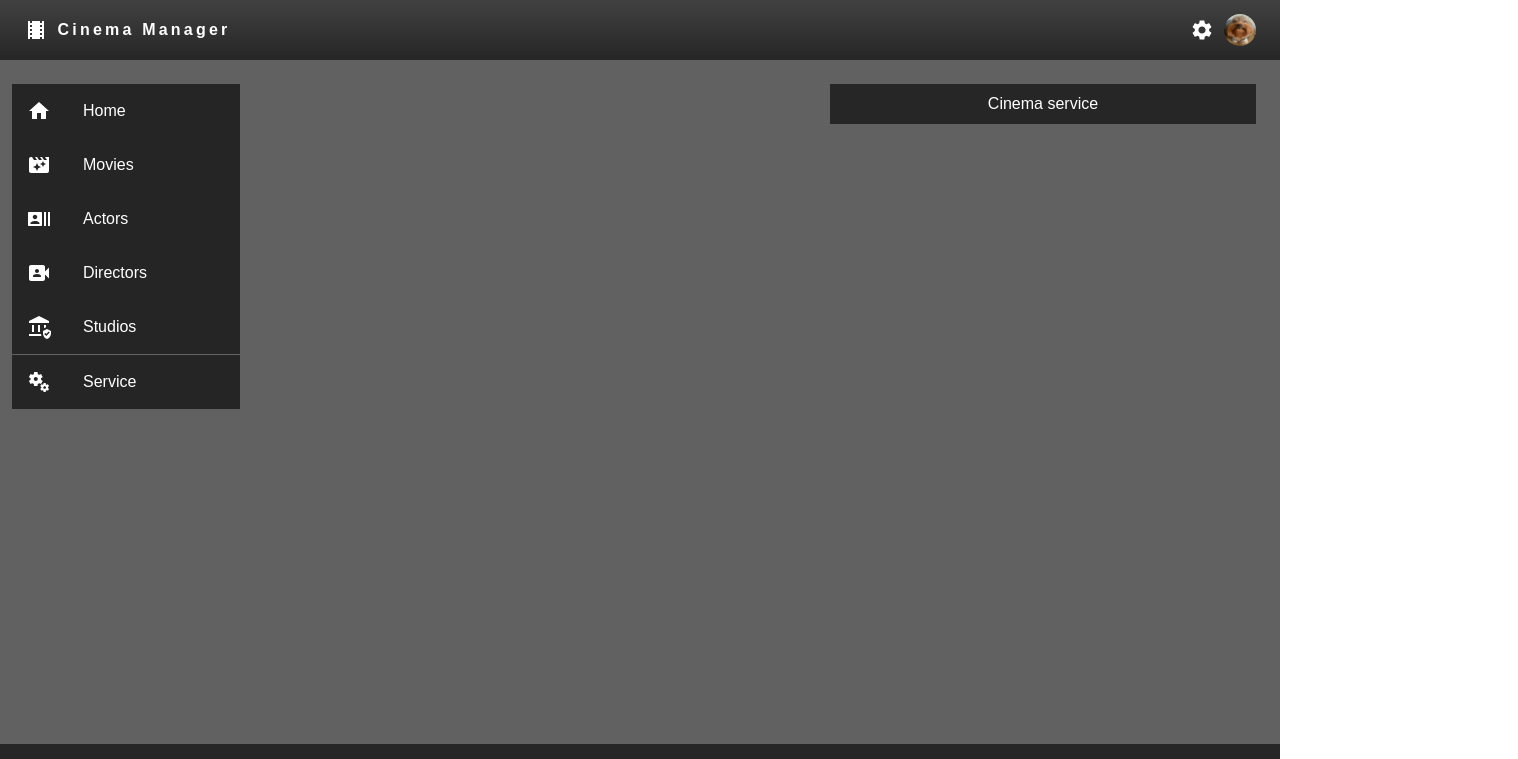
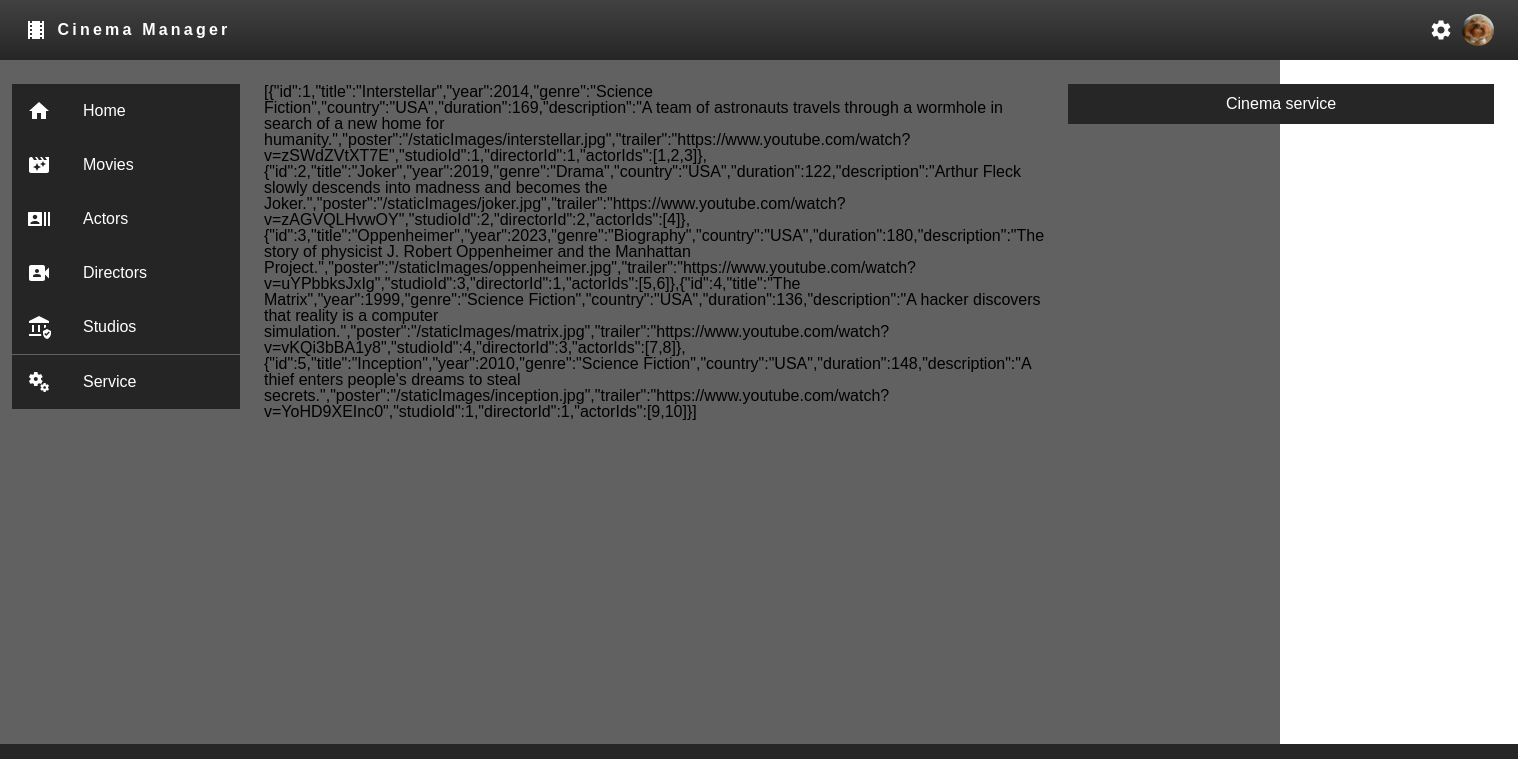
Before and after one commit to BilousOleg/cinema_manager_project, a React (Vite) app: page /movies in a window 1280 px wide. Shown: the top 759 px of the page, 1518 px wide, since content can reach past the window. Built offline with nearby package versions, Linux system fonts and the light colour scheme.

Commit message:
Add movies page and routing

```diff
--- a/src/App.jsx
+++ b/src/App.jsx
@@ -2,6 +2,7 @@
 import Header from './components/Header';
 import Navigation from './components/Navigation';
 import Home from './pages/Home';
+import MoviesPage from './pages/MoviesPage';
 import CinemaService from './components/CinemaService';
 import Footer from './components/Footer';
 import styles from './App.module.sass';
@@ -15,6 +16,7 @@
         <main className={styles.main}>
           <Routes>
             <Route index path='/' element={<Home />} />
+            <Route index path='/movies' element={<MoviesPage />} />
           </Routes>
         </main>
         <CinemaService />
--- /dev/null
+++ b/src/pages/MoviesPage/index.jsx
@@ -0,0 +1,12 @@
+import { useDispatch, useSelector } from 'react-redux';
+import styles from './MoviesPage.module.sass';
+
+function MoviesPage () {
+  const dispatch = useDispatch();
+
+  const { movies } = useSelector(state => state.movies);
+
+  return <div>{JSON.stringify(movies)}</div>;
+}
+
+export default MoviesPage;
```
Also changed, not shown: src/pages/MoviesPage/MoviesPage.module.sass (added).
